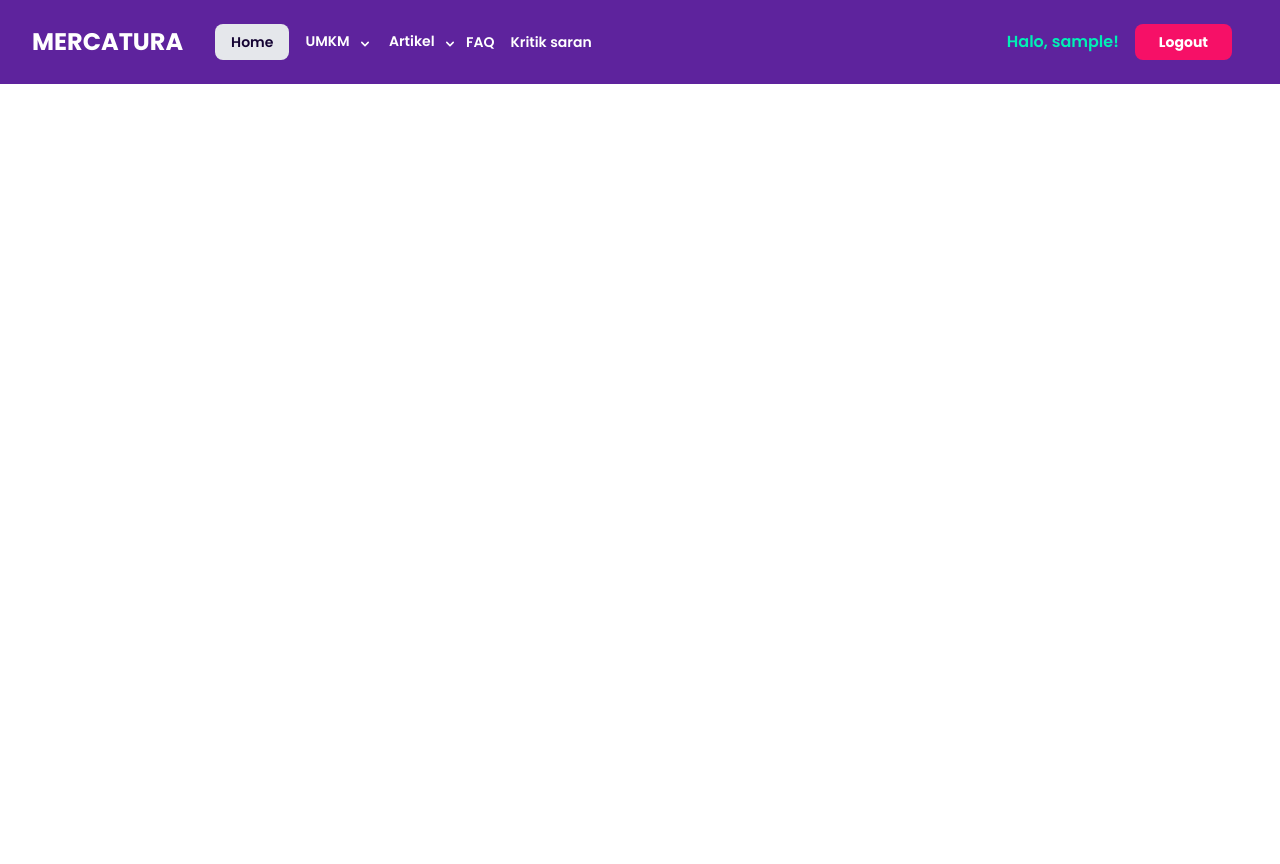
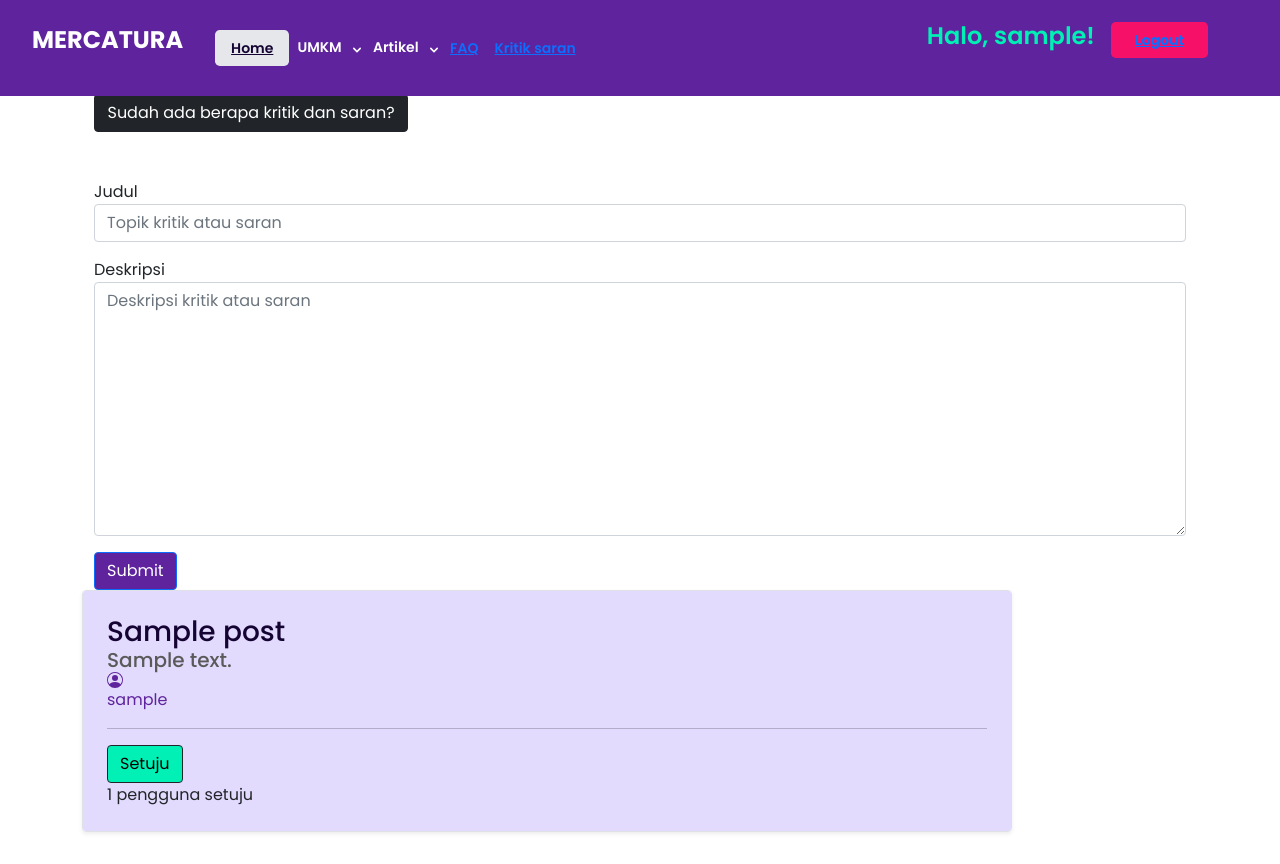
Before and after one commit to AdrianRamadhan27/mercatura, a Django app: page /kritiksaran/ in a window 1280 px wide. Before the commit the page ends 84 px from the top, so only its background shows below. Run offline with Django 4.2, Linux system fonts and the light colour scheme; a user stored in the database is signed in; tables that the repository leaves empty hold one stand-in row (values such as "Sample post"); some libraries are stand-ins or nearby versions.

Commit message:
fix create_post.html

```diff
--- a/kritiksaran_module/templates/create_post.html
+++ b/kritiksaran_module/templates/create_post.html
@@ -1,6 +1,6 @@
 {% extends 'base.html' %}
 
-{% block content}
+{% block content %}
 <html>
     <head>
         <link rel="stylesheet" href="https://stackpath.bootstrapcdn.com/bootstrap/4.3.1/css/bootstrap.min.css" integrity="sha384-ggOyR0iXCbMQv3Xipma34MD+dH/1fQ784/j6cY/iJTQUOhcWr7x9JvoRxT2MZw1T" crossorigin="anonymous">
@@ -216,4 +216,4 @@
 
 
 </html>
-{% endblock content}
+{% endblock content %}
--- a/static/css/output.css
+++ b/static/css/output.css
@@ -668,16 +668,24 @@ video {
   margin-right: 1rem;
 }
 
-.mb-6 {
-  margin-bottom: 1.5rem;
-}
-
 .mb-2 {
   margin-bottom: 0.5rem;
 }
 
 .mb-4 {
   margin-bottom: 1rem;
+}
+
+.mb-0 {
+  margin-bottom: 0px;
+}
+
+.mb-auto {
+  margin-bottom: auto;
+}
+
+.mb-6 {
+  margin-bottom: 1.5rem;
 }
 
 .mb-3 {
@@ -756,8 +764,8 @@ video {
   width: 1rem;
 }
 
-.w-\[20\%\] {
-  width: 20%;
+.w-\[25\%\] {
+  width: 25%;
 }
 
 .max-w-screen-xl {
@@ -1002,6 +1010,10 @@ video {
   padding-bottom: 1rem;
 }
 
+.pt-5 {
+  padding-top: 1.25rem;
+}
+
 .pt-8 {
   padding-top: 2rem;
 }
@@ -1142,6 +1154,12 @@ video {
 .shadow {
   --tw-shadow: 0 1px 3px 0 rgb(0 0 0 / 0.1), 0 1px 2px -1px rgb(0 0 0 / 0.1);
   --tw-shadow-colored: 0 1px 3px 0 var(--tw-shadow-color), 0 1px 2px -1px var(--tw-shadow-color);
+  box-shadow: var(--tw-ring-offset-shadow, 0 0 #0000), var(--tw-ring-shadow, 0 0 #0000), var(--tw-shadow);
+}
+
+.shadow-sm {
+  --tw-shadow: 0 1px 2px 0 rgb(0 0 0 / 0.05);
+  --tw-shadow-colored: 0 1px 2px 0 var(--tw-shadow-color);
   box-shadow: var(--tw-ring-offset-shadow, 0 0 #0000), var(--tw-ring-shadow, 0 0 #0000), var(--tw-shadow);
 }
 
```
